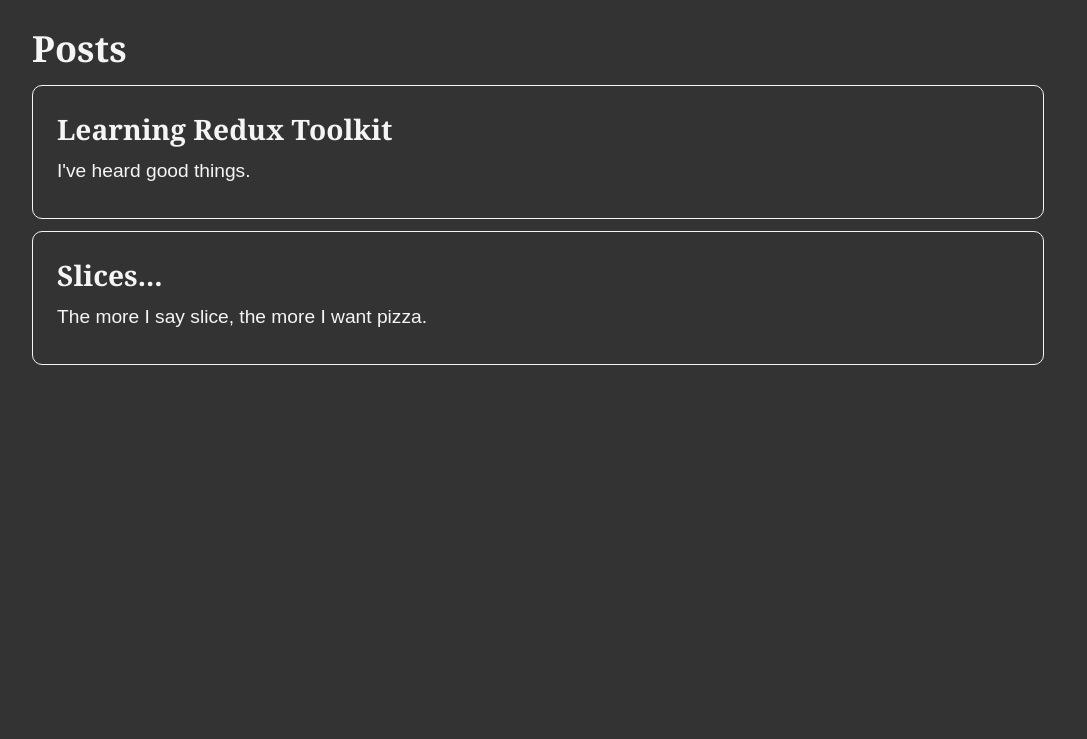
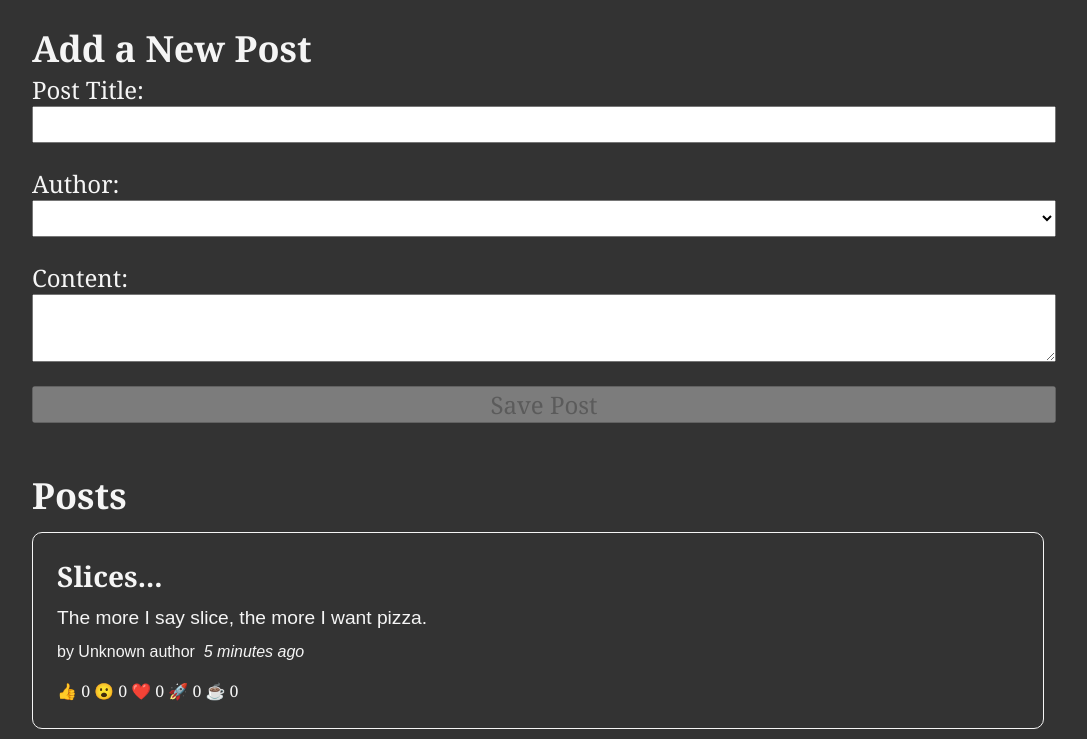
Before and after one commit to kiptanuiBoaz/rtk-tut, a React (Vite) app: page / in a window 1280 px wide. Shown: the top 739 px of the page, without its empty margins (96-1183 px from the left). Built offline with nearby package versions, Linux system fonts and the light colour scheme.

Commit message:
added reactions

```diff
--- a/package.json
+++ b/package.json
@@ -10,6 +10,7 @@
   },
   "dependencies": {
     "@reduxjs/toolkit": "^1.9.2",
+    "date-fns": "^2.29.3",
     "react": "^18.2.0",
     "react-dom": "^18.2.0",
     "react-redux": "^8.0.5"
--- a/src/App.jsx
+++ b/src/App.jsx
@@ -1,5 +1,6 @@
 import { useState } from 'react';
 import PostsList from './features/posts/PostsList';
+import AddPostForm from './features/posts/AddPostsForm';
 
 
 
@@ -7,6 +8,7 @@
 
   return (
     <div className="App">
+      <AddPostForm/>
       <PostsList />
     </div>
   )
--- a/src/app/store.js
+++ b/src/app/store.js
@@ -1,8 +1,10 @@
 import { configureStore } from "@reduxjs/toolkit";
 import postsReducer from "../features/posts/postsSlice"
+import usersReducer from "../features/users/usersSlice"
 
 export const store = configureStore({
     reducer: {
       posts: postsReducer,
+      users: usersReducer
     }
 })
--- a/src/features/posts/AddPostsForm.jsx
+++ b/src/features/posts/AddPostsForm.jsx
@@ -0,0 +1,70 @@
+import { useState } from "react";
+import { useDispatch, useSelector } from "react-redux";
+import { postAdded } from "./postsSlice"; //   from slice
+import { selectAllUsers } from "../users/usersSlice";
+
+const AddPostForm = () => {
+    const dispatch = useDispatch()
+
+    const [title, setTitle] = useState('')
+    const [content, setContent] = useState('')
+    const [userId, setUserId] = useState('')
+
+    const users = useSelector(selectAllUsers)//reading from the golbal users state
+
+    const onTitleChanged = e => setTitle(e.target.value)
+    const onContentChanged = e => setContent(e.target.value)
+    const onAuthorChanged = e => setUserId(e.target.value)
+
+    const onSavePostClicked = () => {
+        if (title && content) {
+            dispatch(
+                postAdded(title, content, userId)
+            )
+            setTitle('')
+            setContent('')
+        }
+    }
+
+    const canSave = Boolean(title) && Boolean(content) && Boolean(userId)
+
+    const usersOptions = users.map(user => (
+        <option key={user.id} value={user.id}>
+            {user.name}
+        </option>
+    ))
+
+    return (
+        <section>
+            <h2>Add a New Post</h2>
+            <form>
+                <label htmlFor="postTitle">Post Title:</label>
+                <input
+                    type="text"
+                    id="postTitle"
+                    name="postTitle"
+                    value={title}
+                    onChange={onTitleChanged}
+                />
+                <label htmlFor="postAuthor">Author:</label>
+                <select id="postAuthor" value={userId} onChange={onAuthorChanged}>
+                    <option value=""></option>
+                    {usersOptions}
+                </select>
+                <label htmlFor="postContent">Content:</label>
+                <textarea
+                    id="postContent"
+                    name="postContent"
+                    value={content}
+                    onChange={onContentChanged}
+                />
+                <button
+                    type="button"
+                    onClick={onSavePostClicked}
+                    disabled={!canSave}
+                >Save Post</button>
+            </form>
+        </section>
+    )
+}
+export default AddPostForm
--- /dev/null
+++ b/src/features/posts/PostAuthor.jsx
@@ -0,0 +1,11 @@
+import { useSelector } from "react-redux";
+import { selectAllUsers } from "../users/usersSlice";
+
+const PostAuthor = ({ userId }) => {
+    const users = useSelector(selectAllUsers)
+
+    const author = users.find(user => user.id === userId);
+
+    return <span>by {author ? author.name : 'Unknown author'}</span>
+}
+export default PostAuthor
--- a/src/features/posts/PostsList.jsx
+++ b/src/features/posts/PostsList.jsx
@@ -1,20 +1,25 @@
 import React from 'react';
 import { useSelector } from "react-redux";
 import {selectAllPosts} from "./postsSlice";
+import PostAuthor from "../posts/PostAuthor";
+import TimeAgo from './TimeAgo';
+import ReactionButtons from './ReactionButtons';
 
 
 const PostsList = () => {
     const posts = useSelector(selectAllPosts);//selcetor imported from the slice
 
-    const renderedPosts = posts.map(post => (
+    const orderedPosts = posts.slice().sort((a, b) => b.date.localeCompare(a.date))
+
+    const renderedPosts = orderedPosts.map(post => (
         <article key={post.id}>
             <h3>{post.title}</h3>
             <p>{post.content.substring(0, 100)}</p>
-            {/* <p className="postCredit">
+            <p className="postCredit">
                 <PostAuthor userId={post.userId} />
                 <TimeAgo timestamp={post.date} />
             </p>
-            <ReacstionButtons post={post} /> */}
+            <ReactionButtons post={post} />
         </article>
     ))
 
--- /dev/null
+++ b/src/features/posts/ReactionButtons.jsx
@@ -0,0 +1,35 @@
+import { useDispatch } from "react-redux";
+import { reactionAdded } from "./postsSlice";
+
+//emojis object lookup
+const reactionEmoji = {
+    thumbsUp: '👍',
+    wow: '😮',
+    heart: '❤️',
+    rocket: '🚀',
+    coffee: '☕'
+}
+
+const ReactionButtons = ({ post }) => {
+    const dispatch = useDispatch()
+
+    // break down object into array of arrays
+    const reactionButtons = Object.entries(reactionEmoji).map(([name, emoji]) => {
+        return (
+            <button
+                key={name}
+                type="button"
+                className="reactionButton"
+                //dispatch the id of the current post and the name of  the reaction added
+                onClick={() =>
+                    dispatch(reactionAdded({ postId: post.id, reaction: name }))
+                }
+            >
+                {emoji} {post.reactions[name]}
+            </button>
+        )
+    })
+
+    return <div>{reactionButtons}</div>
+}
+export default ReactionButtons;
--- /dev/null
+++ b/src/features/posts/TimeAgo.jsx
@@ -0,0 +1,17 @@
+import { parseISO, formatDistanceToNow } from 'date-fns';
+
+const TimeAgo = ({ timestamp }) => {
+    let timeAgo = ''
+    if (timestamp) {
+        const date = parseISO(timestamp)
+        const timePeriod = formatDistanceToNow(date)
+        timeAgo = `${timePeriod} ago`
+    }
+
+    return (
+        <span title={timestamp}>
+            &nbsp; <i>{timeAgo}</i>
+        </span>
+    )
+}
+export default TimeAgo
--- a/src/features/posts/postsSlice.js
+++ b/src/features/posts/postsSlice.js
@@ -1,4 +1,6 @@
-import { createSlice } from "@reduxjs/toolkit";
+import { createSlice, nanoid } from "@reduxjs/toolkit";
+import {sub} from "date-fns"
+
 
 
 const initialState = [
@@ -6,27 +8,27 @@
         id: '1',
         title: 'Learning Redux Toolkit',
         content: "I've heard good things.",
-        // date: sub(new Date(), { minutes: 10 }).toISOString(),
-        // reactions: {
-        //     thumbsUp: 0,
-        //     wow: 0,
-        //     heart: 0,
-        //     rocket: 0,
-        //     coffee: 0
-        // }
+        date: sub(new Date(), { minutes: 10 }).toISOString(),
+        reactions: {
+            thumbsUp: 0,
+            wow: 0,
+            heart: 0,
+            rocket: 0,
+            coffee: 0
+        }
     },
     {
         id: '2',
         title: 'Slices...',
         content: "The more I say slice, the more I want pizza.",
-        // date: sub(new Date(), { minutes: 5 }).toISOString(),
-        // reactions: {
-        //     thumbsUp: 0,
-        //     wow: 0,
-        //     heart: 0,
-        //     rocket: 0,
-        //     coffee: 0
-        // }
+        date: sub(new Date(), { minutes: 5 }).toISOString(),
+        reactions: {
+            thumbsUp: 0,
+            wow: 0,
+            heart: 0,
+            rocket: 0,
+            coffee: 0
+        }
     }
 ]
 
@@ -34,11 +36,50 @@
     name: "posts",
     initialState,
     reducers: {
+        //Adding a posts reducer
+        postAdded: {
+            reducer: (state, action) => {
+                //state mutation is possible because redux uses immer.js under the hood
+                state.push(action.payload);
+            },
+            //executed beforre actual action dispatched (prepare callback)
+            prepare(title, content, userId) {
+                return {
+                    payload: {
+                        id: nanoid(),
+                        title,
+                        content,
+                        date: new Date().toISOString(),
+                        userId,
+                        reactions: {
+                            thumbsUp: 0,
+                            wow: 0,
+                            heart: 0,
+                            rocket: 0,
+                            coffee: 0
+                        }
 
-    }
+                    }
+                }
+            }
+        },
+        //reducer to increment reactions (dispatched from ReactionButtons Compnent)
+        reactionAdded(state, action) {
+            const { postId, reaction } = action.payload
+            //find if the reacted post exists
+            const existingPost = state.find(post => post.id === postId);
+            // increment it's reaction state
+            if (existingPost) {
+                existingPost.reactions[reaction]++
+            }
+        }
+    },
 })
 
 //creating the selector in the slice for consistency
 export const selectAllPosts = (state) => state.posts;
 
-export default postsSlice.reducer;
+export const { postAdded, reactionAdded } = postsSlice.actions;//to components
+export default postsSlice.reducer;//to the store
+
+//thunk - is a piece of code that does some delayed work
--- /dev/null
+++ b/src/features/users/usersSlice.js
@@ -0,0 +1,17 @@
+import { createSlice } from "@reduxjs/toolkit";
+
+const initialState = [
+    { id: '0', name: 'Dude Lebowski' },
+    { id: '1', name: 'Neil Young' },
+    { id: '2', name: 'Dave Gray' }
+];
+
+const usersSlice = createSlice({
+    name: "users",
+    initialState,
+    reducers: {}
+})
+
+export const selectAllUsers = (state) => state.users; //selector
+
+export default usersSlice.reducer;
```
Also changed, not shown: 1 other file (tests, documents, lock files or other folders).
